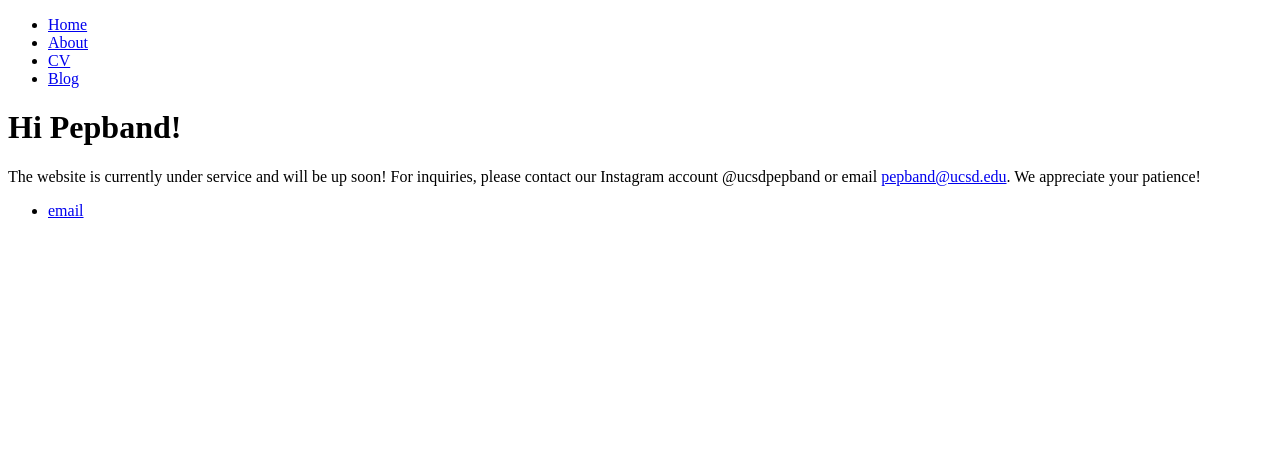
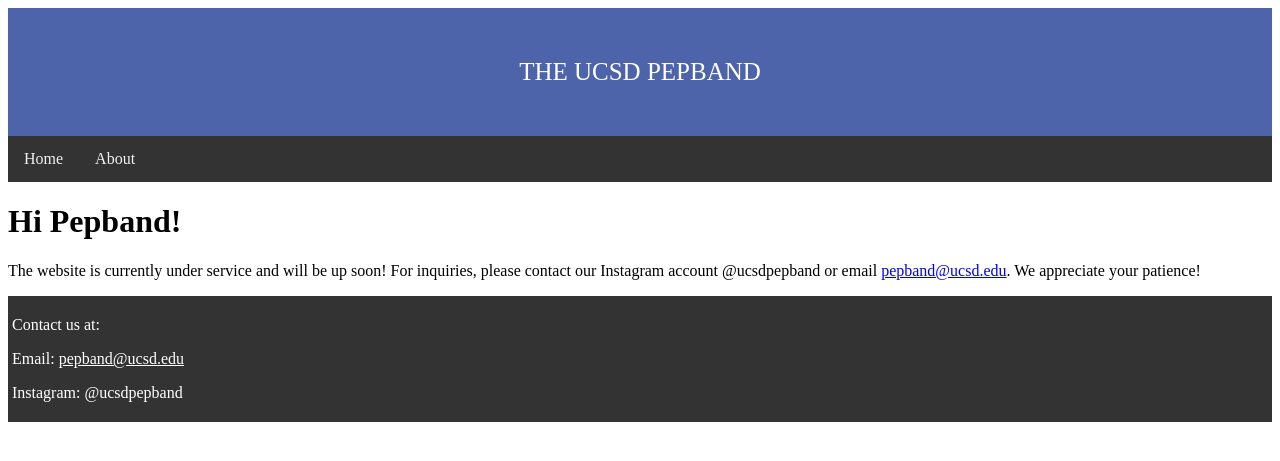
Before and after one commit to The-UCSD-Pepband/The-UCSD-Pepband, a Jekyll site: the page built from index.html, in a window 1280 px wide. Shown: the top 461 px of the page. Built offline with Jekyll 4.4.1, drawn with Linux system fonts in a browser that asks for light colours.

Commit message:
style updates

```diff
--- a/_layouts/default.html
+++ b/_layouts/default.html
@@ -6,19 +6,18 @@
     <meta name="viewport" content="width=device-width, initial-scale=1.0">
 
     <title>{{ page.title }}</title>
-    <!-- link to main stylesheet -->
-    <link rel="stylesheet" type="text/css" href="/_layouts/css/main.css">
+    <link rel="stylesheet" href="/css/main.css">
+
 
 </head>
     <body>
-        <nav>
-                <ul>
-                    <li><a href="/">Home</a></li>
-                    <li><a href="/about">About</a></li>
-                    <li><a href="/cv">CV</a></li>
-                    <li><a href="/blog">Blog</a></li>
-                </ul>
-        </nav>
+        <header>
+            <a>THE UCSD PEPBAND</a>
+        </header>
+        <ul class = "topnav">
+            <li><a href="/">Home</a></li>
+            <li><a href="/about">About</a></li>
+        </ul>
 
 
 
@@ -32,9 +31,10 @@
 
 
         <footer>
-                <ul>
-                    <li><a href="mailto:pepband@ucsd.edu">email</a></li>
-                </ul>
+            <p>Contact us at:</p>
+            <p>Email: <a href="mailto:pepband@ucsd.edu">pepband@ucsd.edu</a></p>
+            <p>Instagram: @ucsdpepband</p>
+
         </footer>
     </body>
 </html>
--- /dev/null
+++ b/css/main.css
@@ -0,0 +1,48 @@
+/* Global Color Scheme*/
+:root {
+  --primary-color: #1e90ff;
+  --title-text: #ffffff; /* White */
+  --gray: #333333; /* Dark gray */
+}
+
+/* Style the Main Header*/
+header {
+  background-color: #4d64ab;
+  text-align: center;
+  padding: 50px;
+  font-size: 25px;
+  color: var(--title-text)
+}
+
+
+/* Style the topnav */
+ul.topnav {
+  display: flex;
+  list-style-type: none;
+  margin: 0;
+  padding: 0;
+  background-color: var(--gray);
+}
+
+/* Style links in topnav */
+ul.topnav li a {
+  display: block;
+  color: #f1f1f1;
+  padding: 14px 16px;
+  text-decoration: none;
+}
+
+/* Change color on hover */
+ul.topnav li a:hover {
+  background-color: #dddddd;
+  color: black;
+}
+
+footer {
+  background-color: #f1f1f1;
+  text-align: left;
+  padding: 4px;
+  color: var(--title-text);
+  background-color: var(--gray);
+  a:link{color: var(--title-text)};
+}
```
Also changed, not shown: _layouts/css/main.css (deleted, +0 -40 lines), gemfile (added, +7 -0 lines), gemfile.lock (added).
